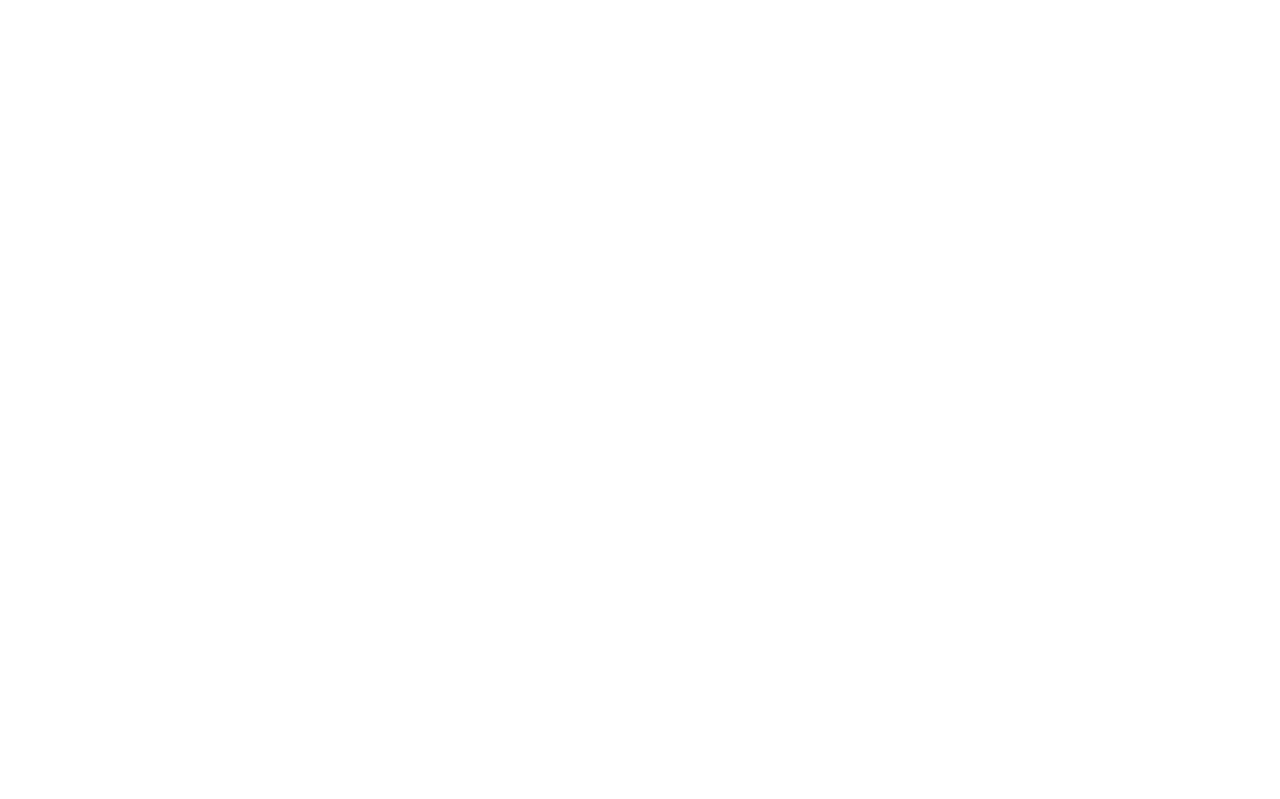
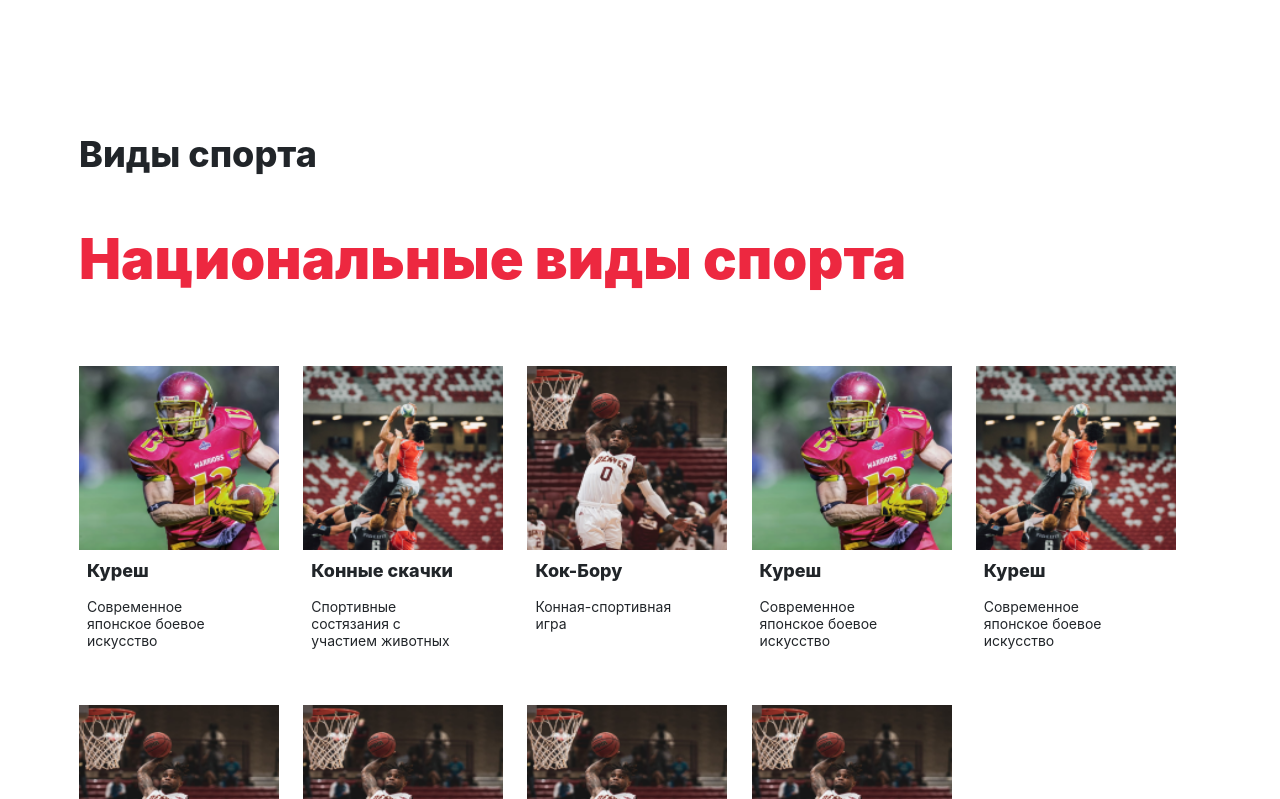
Before and after one commit to sportproteam2/frontend, a React (Create React App) app: page / in a window 1280 px wide. Shown: the part 1441-2240 px from the top of the page. Built offline with nearby package versions, Linux system fonts and the light colour scheme.

Commit message:
feat: federation section is done

```diff
--- /dev/null
+++ b/src/assets/data/FederationsData.js
@@ -0,0 +1,58 @@
+const Federations = [
+    {
+        id: '1',
+        imgPath: process.env.PUBLIC_URL + '/news1.png',
+        title: 'Куреш',
+        desc: 'Современное японское боевое искусство'
+    },
+    {
+        id: '2',
+        imgPath: process.env.PUBLIC_URL + '/news2.png',
+        title: 'Конные скачки',
+        desc: 'Спортивные состязания с участием животных'
+    },
+    {
+        id: '3',
+        imgPath: process.env.PUBLIC_URL + '/news3.png',
+        title: 'Кок-Бору',
+        desc: 'Конная-спортивная игра'
+    },
+    {
+        id: '4',
+        imgPath: process.env.PUBLIC_URL + '/news1.png',
+        title: 'Куреш',
+        desc: 'Современное японское боевое искусство'
+    },
+    {
+        id: '5',
+        imgPath: process.env.PUBLIC_URL + '/news2.png',
+        title: 'Куреш',
+        desc: 'Современное японское боевое искусство'
+    },
+    {
+        id: '6',
+        imgPath: process.env.PUBLIC_URL + '/news3.png',
+        title: 'Куреш',
+        desc: 'Современное японское боевое искусство'
+    },
+    {
+        id: '7',
+        imgPath: process.env.PUBLIC_URL + '/news3.png',
+        title: 'Куреш',
+        desc: 'Современное японское боевое искусство'
+    },
+    {
+        id: '8',
+        imgPath: process.env.PUBLIC_URL + '/news3.png',
+        title: 'Куреш',
+        desc: 'Современное японское боевое искусство'
+    },
+    {
+        id: '9',
+        imgPath: process.env.PUBLIC_URL + '/news3.png',
+        title: 'Куреш',
+        desc: 'Современное японское боевое искусство'
+    }
+]
+
+export default Federations;
--- a/src/assets/styles/mainStyle.js
+++ b/src/assets/styles/mainStyle.js
@@ -8,7 +8,7 @@
         textAlign: 'left'
     },
     carousel: {
-      width: '100%'
+        width: '100%'
     },
     carouselControlPrev: {
         display: 'none'
@@ -68,6 +68,54 @@
         fontSize: '20px',
         fontWeight: '400',
         lineHeight: '34px'
+    },
+    all_sports_wrapper: {
+        width: '100%',
+        textAlign: 'left',
+        display: 'flex',
+        flexDirection: 'column',
+        marginRight: '5%',
+        marginLeft: '5%'
+    },
+    all_sports_general_title: {
+        fontSize: '36px',
+        fontWeight: '800',
+        lineHeight: '44px'
+    },
+    all_sports_title: {
+        color: '#ED2840',
+        fontSize: '56px',
+        fontWeight: '900',
+        lineHeight: '68px',
+        marginTop: '3%'
+    },
+    all_sports_card_wrapper: {
+
+    },
+    all_sports_card: {
+        marginRight: '3%',
+        marginTop: '5%',
+        width: '200px',
+        height: '282px',
+        display: 'flex',
+        flexDirection: 'column'
+    },
+    all_sports_card_text_wrapper: {
+        textAlign: 'left',
+        paddingLeft: '5%',
+        paddingRight: '5%'
+    },
+    all_sports_card_text_title: {
+        paddingTop: '10px',
+        fontSize: '18px',
+        fontWeight: '800',
+        lineHeight: '22px'
+    },
+    all_sports_card_text_desc: {
+        fontSize: '14px',
+        fontWeight: '400',
+        lineHeight: '17px'
     }
+
 }
 export default mainStyle
--- a/src/views/LandingPage/Sections/AllFederations.js
+++ b/src/views/LandingPage/Sections/AllFederations.js
@@ -0,0 +1,37 @@
+import React from "react";
+import {Container, Row, Col} from 'react-bootstrap';
+import style from "../../../assets/styles/mainStyle";
+import {makeStyles} from "@material-ui/core/styles";
+import federationsData from "../../../assets/data/FederationsData";
+
+const allSports = makeStyles(style);
+
+function AllFederations() {
+    const classes = allSports();
+    const fedData = federationsData.map(f => {
+        return (
+            <Col xs={2} className={classes.all_sports_card}>
+                <img src={f.imgPath} width={200} height={184}/>
+                <div className={classes.all_sports_card_text_wrapper}>
+                    <p className={classes.all_sports_card_text_title}>{f.title}</p>
+                    <p className={classes.all_sports_card_text_desc}>{f.desc}</p>
+                </div>
+            </Col>
+        )
+    })
+    return (
+        <Container className={classes.all_sports_wrapper}>
+            <p className={classes.all_sports_general_title}>Виды спорта</p>
+            <p className={classes.all_sports_title}>Национальные виды спорта</p>
+            <Row className={classes.all_sports_card_wrapper}>
+                {fedData}
+            </Row>
+            <p className={classes.all_sports_title}>Олимпийские виды спорта</p>
+            <Row className={classes.all_sports_card_wrapper}>
+                {fedData}
+            </Row>
+        </Container>
+    )
+}
+
+export default AllFederations;
--- a/src/views/Main.js
+++ b/src/views/Main.js
@@ -2,6 +2,7 @@
 import Banner from "./LandingPage/Sections/Banner";
 import News from "./LandingPage/Sections/News";
 import About from "./LandingPage/Sections/About";
+import AllFederations from "./LandingPage/Sections/AllFederations";
 
 function Main() {
     return (
@@ -9,6 +10,7 @@
             <Banner/>
             <News/>
             <About/>
+            <AllFederations/>
         </div>
 
     )
```
